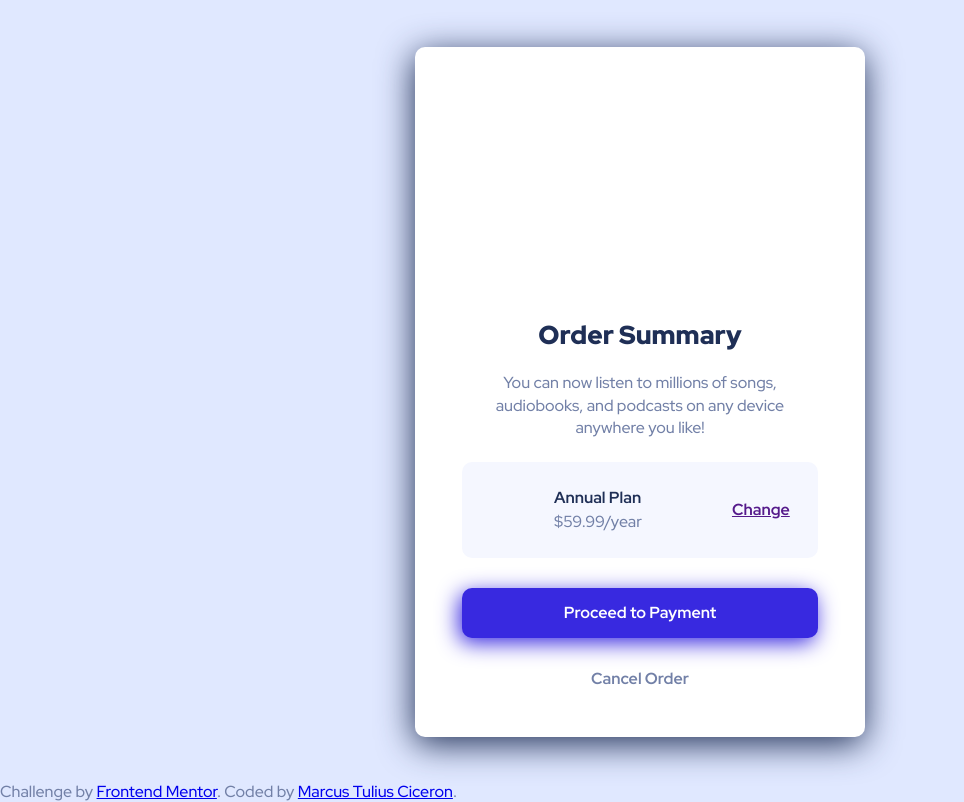
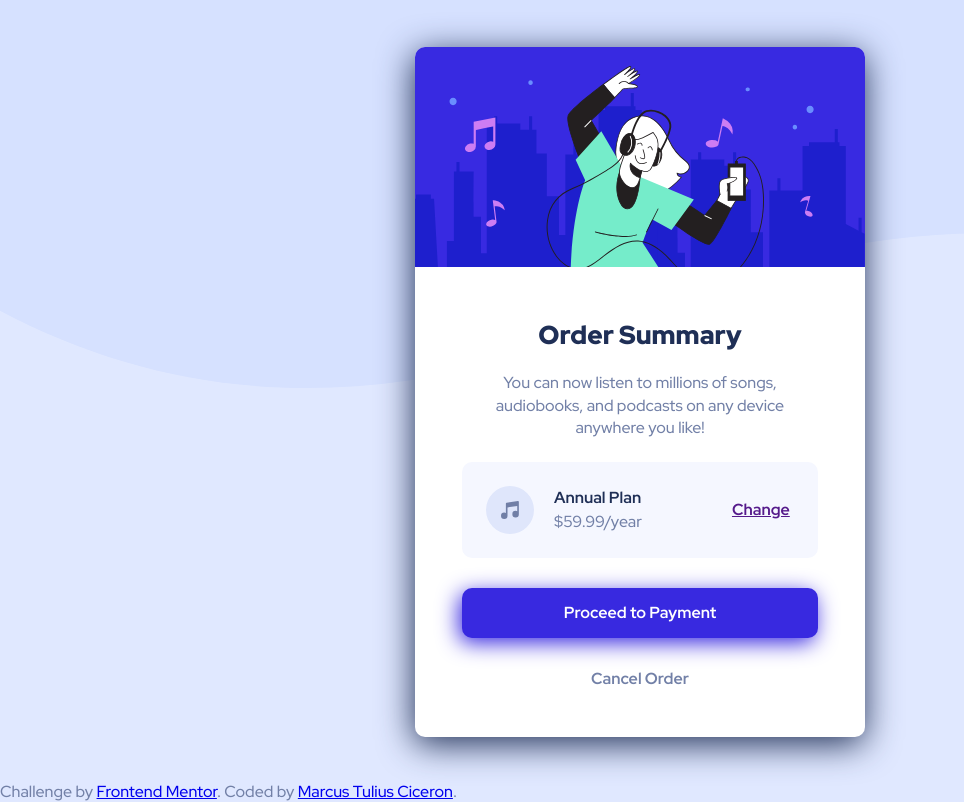
Before and after one commit to MarcusTuliusCiceron/Order-summary-component-challenge-hub, a plain HTML site: page index.html in a window 1280 px wide. Shown: the whole page, without its empty margins (0-964 px from the left). Drawn offline with Linux system fonts and the light colour scheme; the site is published under a folder, as on GitHub Pages, so addresses that start at the root find nothing.

Commit message:
correct image location

```diff
--- a/style.scss
+++ b/style.scss
@@ -19,7 +19,7 @@ html{
 }
 
 body{
-    background-image: url('/pattern-background-desktop.svg');
+    background-image: url('pattern-background-desktop.svg');
     background-repeat: no-repeat;
     background-size: contain;
     background-color: $paleBlue;
@@ -54,7 +54,7 @@ body{
     }
 
     &__header{
-        background-image: url(/illustration-hero.svg);
+        background-image: url('illustration-hero.svg');
         width: 100%;
         height: 220px;
         margin-bottom: 55px;
@@ -95,7 +95,7 @@ body{
             padding: 16px;
         }
         &__image{
-            background-image: url(/icon-music.svg);
+            background-image: url(icon-music.svg);
             width: 48px;
             height: 48px;
             margin-right: 20px;
```
Also changed, not shown: style.css, 1 other file.
